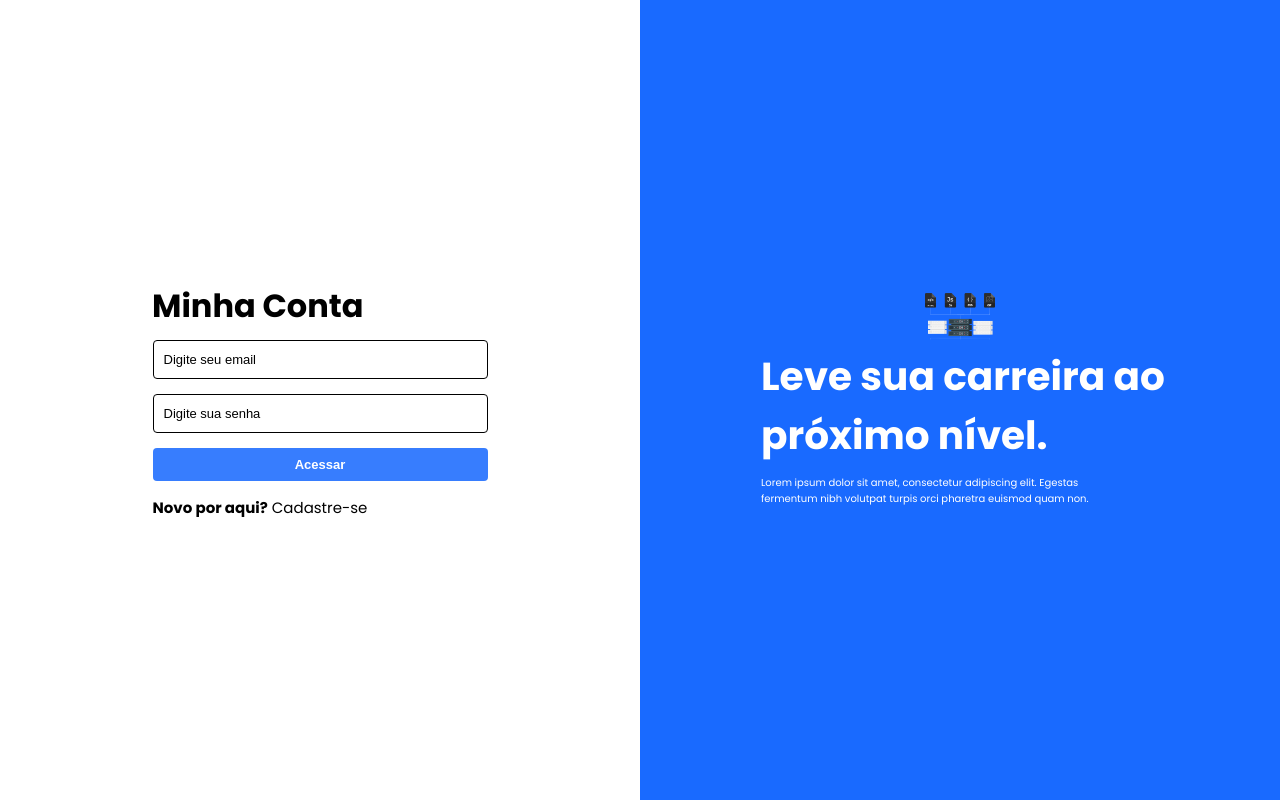
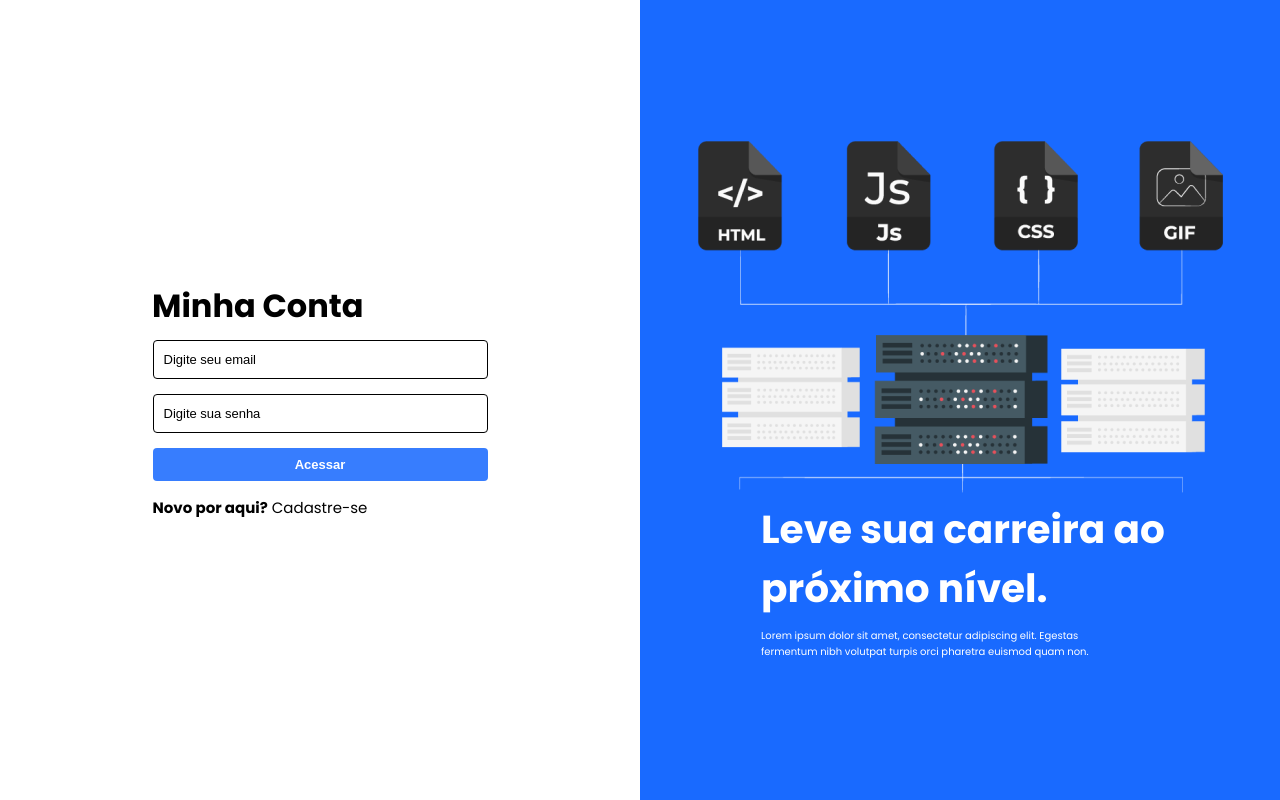
Before and after one commit to Matheus-Ceciliano/Page_Login, a plain HTML site: page index.html in a window 1280 px wide. Drawn offline with Linux system fonts and the light colour scheme.

Commit message:
Update style.css

```diff
--- a/css/style.css
+++ b/css/style.css
@@ -170,9 +170,7 @@ input[type="checkbox"] {
 
 @media (max-width: 1290px ) {
 
-    .imagem_info img {
-        width: 70px;
-    }
+
 
     .collum_info .text_h2 {
         max-width: 478px;
```
